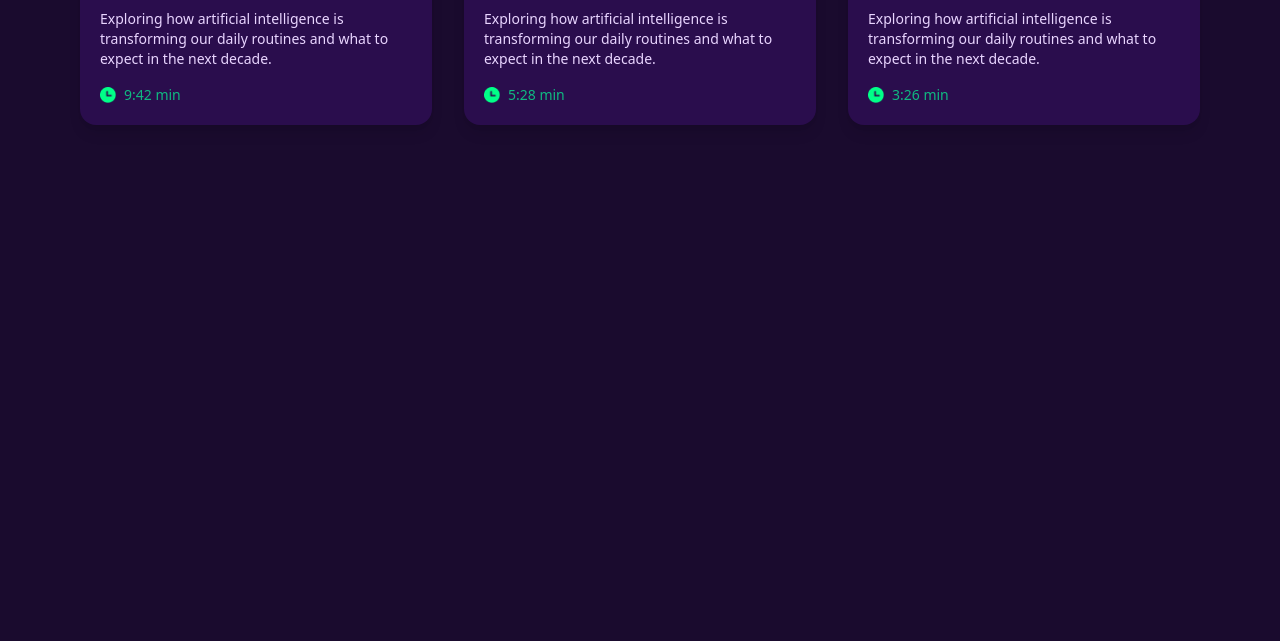
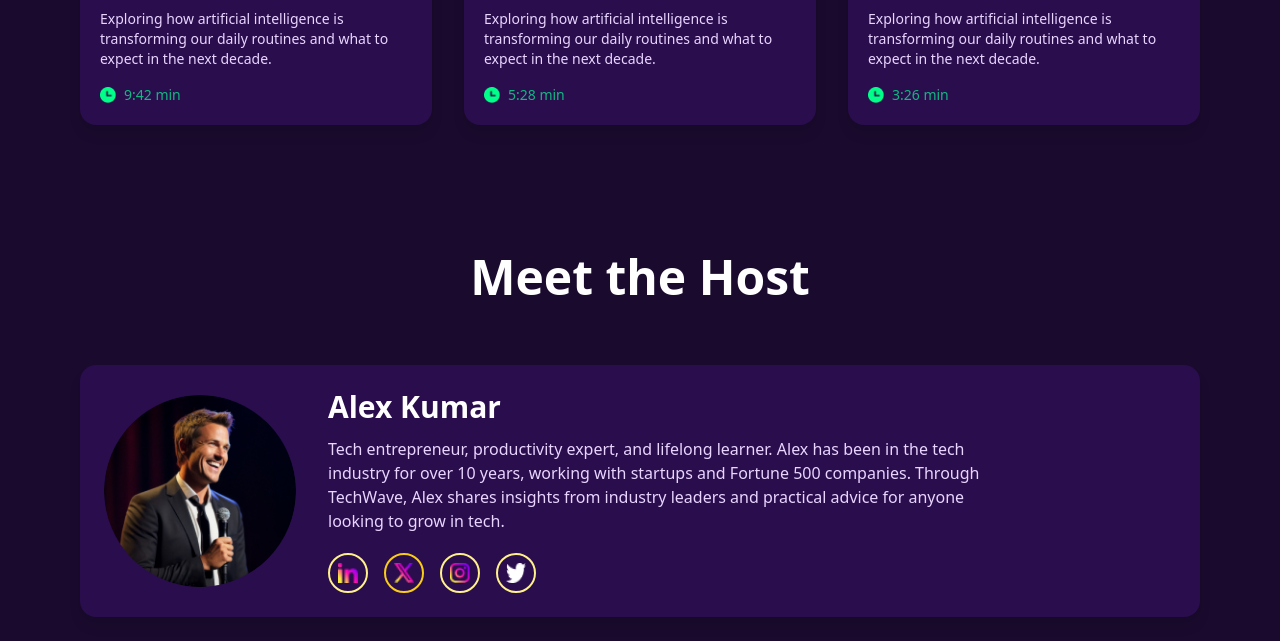
Before and after one commit to ashiqurrahman-7/B-13-Assignment-2, a plain HTML site: page index.html in a window 1280 px wide. Shown: the part 2860-3501 px from the top of the page. Before the commit the page ends 3073 px from the top, so only its background shows below. Drawn offline with nearby package versions, Linux system fonts and the light colour scheme.

Commit message:
this is our host part here i add host image ,header,some text and social media account button with animation

```diff
--- a/index.html
+++ b/index.html
@@ -308,6 +308,39 @@
 
 
 
+<section class="max-w-6xl mx-auto px-4">
+
+  <!-- Title -->
+  <h2 class="text-3xl sm:text-4xl md:text-5xl font-bold mb-10 md:mb-16 mt-16 text-white text-center">
+    Meet the Host
+  </h2>
+
+  <!-- Host Card -->
+  <div
+    class="flex flex-col md:flex-row items-center gap-8
+           bg-[#2a0d4d] rounded-2xl p-6 shadow-lg"
+  >
+
+    <!-- Image -->
+    <img
+      src="assets/host.png"
+      alt="Alex Kumar"
+      class="w-40 h-40 md:w-48 md:h-48 rounded-full object-cover"
+    >
+
+    <!-- Content -->
+    <div class="text-center md:text-left">
+      <h3 class="text-2xl md:text-3xl font-bold mb-3">
+        Alex Kumar
+      </h3>
+
+      <p class="mb-5 text-purple-200 max-w-2xl">
+        Tech entrepreneur, productivity expert, and lifelong learner.
+        Alex has been in the tech industry for over 10 years, working with
+        startups and Fortune 500 companies. Through TechWave, Alex shares
+        insights from industry leaders and practical advice for anyone
+        looking to grow in tech.
+      </p>
 
 
 
@@ -315,11 +348,55 @@
 
 
 
+      <!-- Social Buttons -->
+      <div class="flex justify-center md:justify-start gap-4">
+
+  <button
+    class="w-10 h-10 flex items-center justify-center rounded-full
+           border-2 border-yellow-200
+           transition-all duration-300 ease-out
+           hover:scale-110 hover:shadow-md"
+  >
+    <img src="assets/linkedin.png" class="w-5 h-5" alt="">
+  </button>
+
+  <button
+    class="w-10 h-10 flex items-center justify-center rounded-full
+           border-2 border-yellow-400
+           transition-all duration-200 ease-out
+           hover:scale-110 hover:shadow-md"
+  >
+    <img src="assets/x.png" class="w-5 h-5" alt="">
+  </button>
+
+  <button
+    class="w-10 h-10 flex items-center justify-center rounded-full
+           border-2 border-yellow-200
+           transition-all duration-300 ease-out
+           hover:scale-110 hover:shadow-md"
+  >
+    <img src="assets/instagram.png" class="w-5 h-5" alt="">
+  </button>
+
+  <button
+    class="w-10 h-10 flex items-center justify-center rounded-full
+           border-2 border-yellow-200
+           transition-all duration-300 ease-out
+           hover:scale-110 hover:shadow-md"
+  >
+    <img src="assets/twitter.png" class="w-5 h-5" alt="">
+  </button>
+
+</div>
+    </div>
+
+  </div>
+</section>
+
 
 </main>
 
 
 
-
 </body>
 </html>
```
